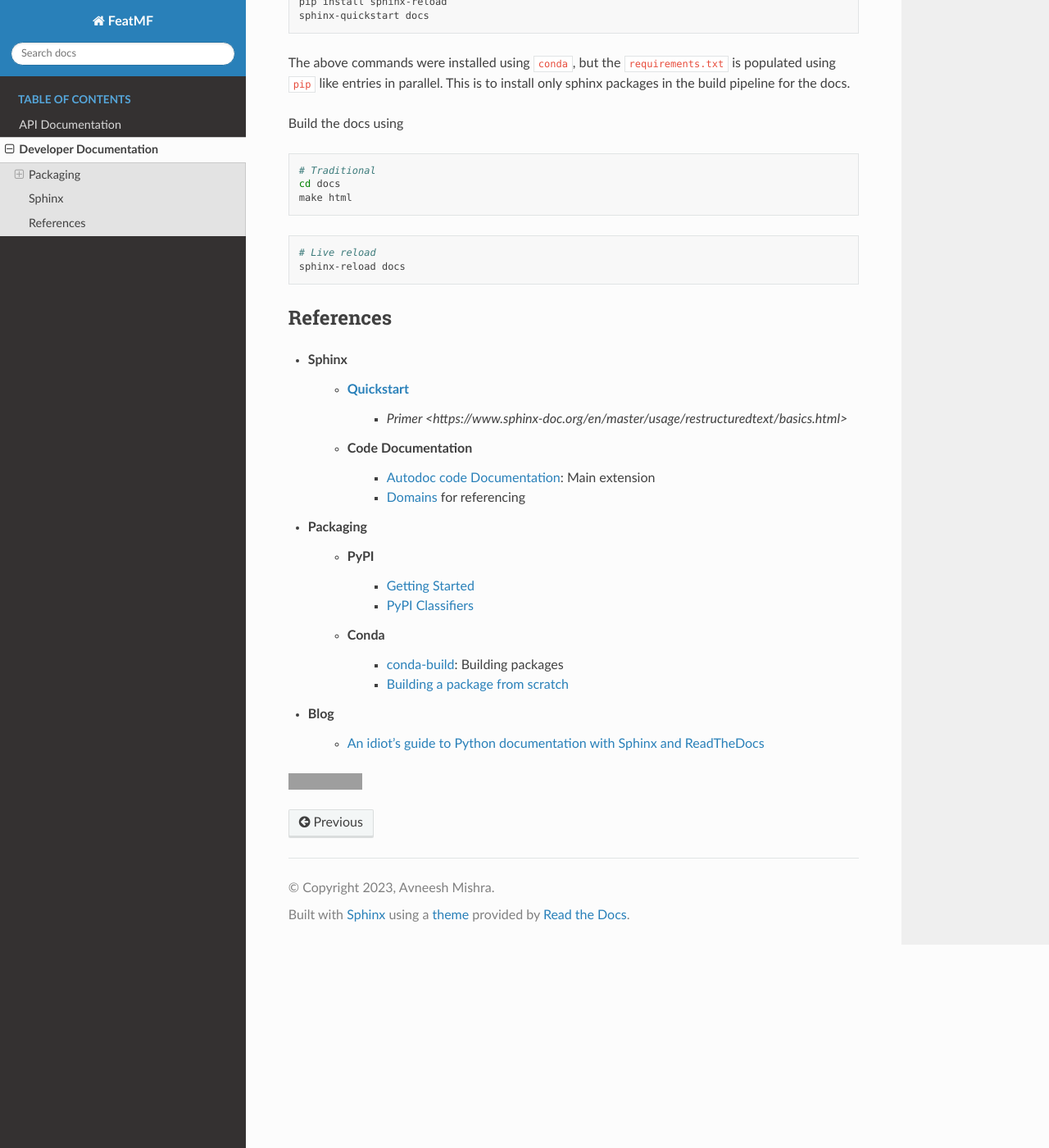
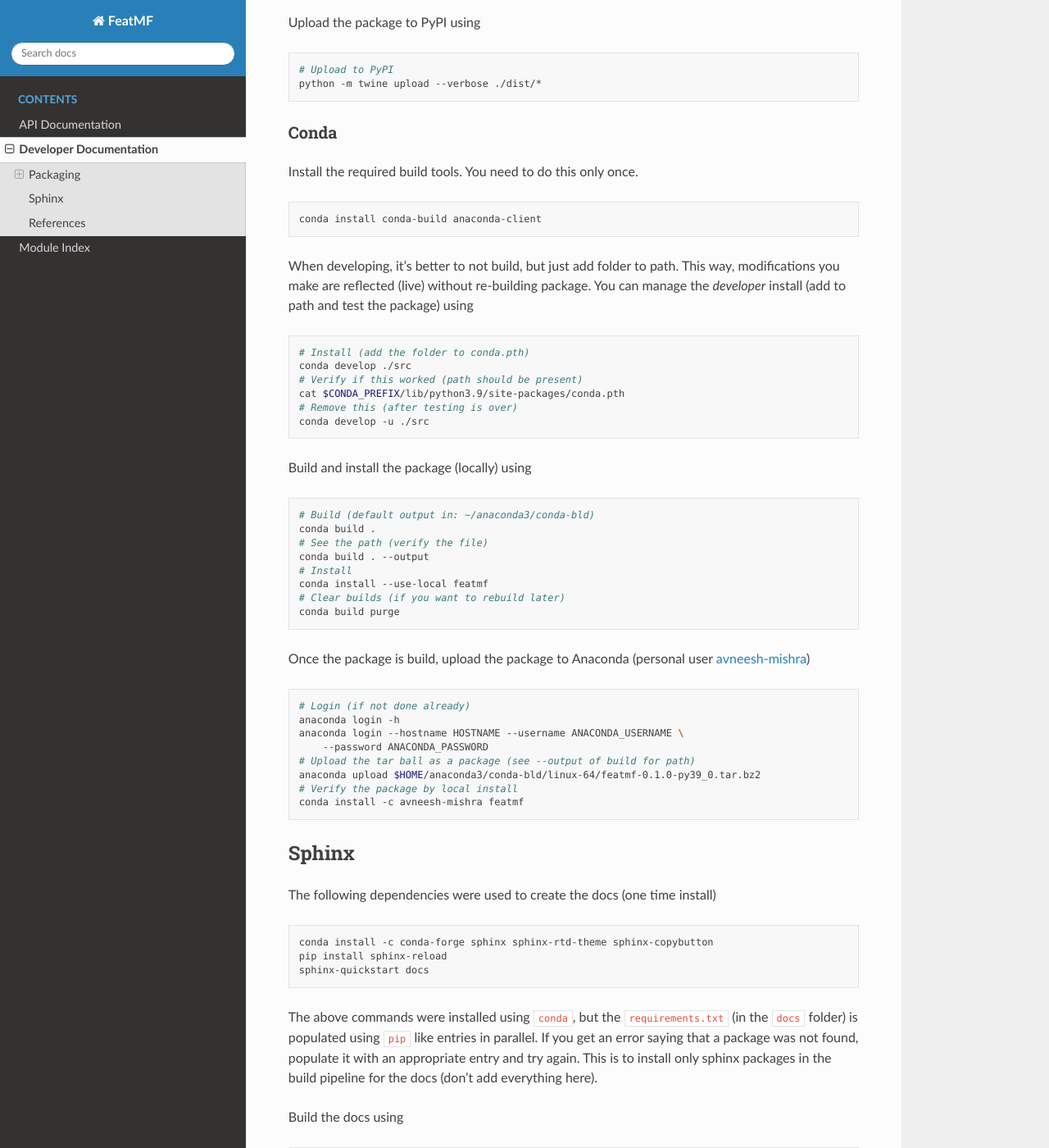
Before and after one commit to TheProjectsGuy/FeatMF, a Sphinx documentation site: the page built from docs/developer.rst, in a window 1280 px wide and 1400 px high, scrolled down 881 px. Shown: the whole window at 82% size. Built offline with Sphinx 7.4.7 and the Read the Docs theme 2.0.0, drawn with Linux system fonts in a browser that asks for light colours; some of the changed text lies outside the part shown; grey boxes are pictures that could not be loaded.

Commit message:
First Anaconda upload

```diff
--- a/docs/developer.rst
+++ b/docs/developer.rst
@@ -9,26 +9,88 @@
 Packaging
 -----------
 
+Run all packaging and development commands from the repository's root folder.
+
 PyPI
 ^^^^^
 
-Install the required packages for building the wheels.
+Install the required packages for building the wheels. You need to do this only once.
 
 .. code-block:: bash
 
     conda install -c conda-forge hatch twine
 
-Ensure that the ``pyproject.toml`` file is up to date. Build and upload the package to PyPI using
+Ensure that the ``pyproject.toml`` file is up to date. Build and install the project using
 
 .. code-block:: bash
 
+    # Manual build
     python -m build
+    # Build using hatch
+    hatch build
+    # Install (and uninstall) the wheel directly
+    pip install ./dist/featmf-0.1.0-py3-none-any.whl
+    pip uninstall featmf
+
+Upload the package to PyPI using
+
+.. code-block:: bash
+
+    # Upload to PyPI
     python -m twine upload --verbose ./dist/*
+
+Conda
+^^^^^^^
+
+Install the required build tools. You need to do this only once.
+
+.. code-block:: bash
+
+    conda install conda-build anaconda-client
+
+When developing, it's better to not build, but just add folder to path. This way, modifications you make are reflected (live) without re-building package.
+You can manage the *developer* install (add to path and test the package) using
+
+.. code-block:: bash
+
+    # Install (add the folder to conda.pth)
+    conda develop ./src
+    # Verify if this worked (path should be present)
+    cat $CONDA_PREFIX/lib/python3.9/site-packages/conda.pth
+    # Remove this (after testing is over)
+    conda develop -u ./src
+
+Build and install the package (locally) using
+
+.. code-block:: bash
+
+    # Build (default output in: ~/anaconda3/conda-bld)
+    conda build .
+    # See the path (verify the file)
+    conda build . --output
+    # Install
+    conda install --use-local featmf
+    # Clear builds (if you want to rebuild later)
+    conda build purge
+
+Once the package is build, upload the package to Anaconda (personal user `avneesh-mishra <https://anaconda.org/avneesh-mishra/repo>`_)
+
+.. code-block:: bash
+
+    # Login (if not done already)
+    anaconda login -h
+    anaconda login --hostname HOSTNAME --username ANACONDA_USERNAME \
+        --password ANACONDA_PASSWORD
+    # Upload the tar ball as a package (see --output of build for path)
+    anaconda upload $HOME/anaconda3/conda-bld/linux-64/featmf-0.1.0-py39_0.tar.bz2
+    # Verify the package by local install
+    conda install -c avneesh-mishra featmf
+
 
 Sphinx
 ------
 
-The following commands were used to create the docs
+The following dependencies were used to create the docs (one time install)
 
 .. code-block:: bash
 
@@ -36,7 +98,8 @@
     pip install sphinx-reload
     sphinx-quickstart docs
 
-The above commands were installed using ``conda``, but the ``requirements.txt`` is populated using ``pip`` like entries in parallel. This is to install only sphinx packages in the build pipeline for the docs.
+The above commands were installed using ``conda``, but the ``requirements.txt`` (in the ``docs`` folder) is populated using ``pip`` like entries in parallel.
+If you get an error saying that a package was not found, populate it with an appropriate entry and try again. This is to install only sphinx packages in the build pipeline for the docs (don't add everything here).
 
 Build the docs using
 
@@ -45,9 +108,6 @@
     # Traditional
     cd docs
     make html
-
-.. code-block:: bash
-
     # Live reload
     sphinx-reload docs
 
@@ -56,7 +116,7 @@
 
 - Sphinx
     - `Quickstart <https://www.sphinx-doc.org/en/master/usage/quickstart.html>`_
-        - `Primer <https://www.sphinx-doc.org/en/master/usage/restructuredtext/basics.html>`
+        - `Primer <https://www.sphinx-doc.org/en/master/usage/restructuredtext/basics.html>`_
     - Code Documentation
         - `Autodoc code Documentation <https://www.sphinx-doc.org/en/master/usage/extensions/autodoc.html>`_: Main extension
         - `Domains <https://www.sphinx-doc.org/en/master/usage/restructuredtext/domains.html>`_ for referencing
@@ -66,7 +126,10 @@
         - `PyPI Classifiers <https://pypi.org/classifiers/>`_
     - Conda
         - `conda-build <https://docs.conda.io/projects/conda-build/en/latest/index.html>`_: Building packages
+            - `Defining metadata <https://docs.conda.io/projects/conda-build/en/latest/resources/build-scripts.html>`_
         - `Building a package from scratch <https://docs.conda.io/projects/conda-build/en/latest/user-guide/tutorials/build-pkgs.html>`_
+        - `Anaconda.org User Guide <https://docs.anaconda.com/anacondaorg/user-guide/getting-started/>`_: Getting started
+            - `Working with packages <https://docs.anaconda.com/anacondaorg/user-guide/tasks/work-with-packages/>`_
 - Blog
     - `An idiot's guide to Python documentation with Sphinx and ReadTheDocs <https://samnicholls.net/2016/06/15/how-to-sphinx-readthedocs/>`_
 
```
Also changed, not shown: docs/index.rst (+17 -6 lines), meta.yaml (+13 -9 lines), 1 other file.
